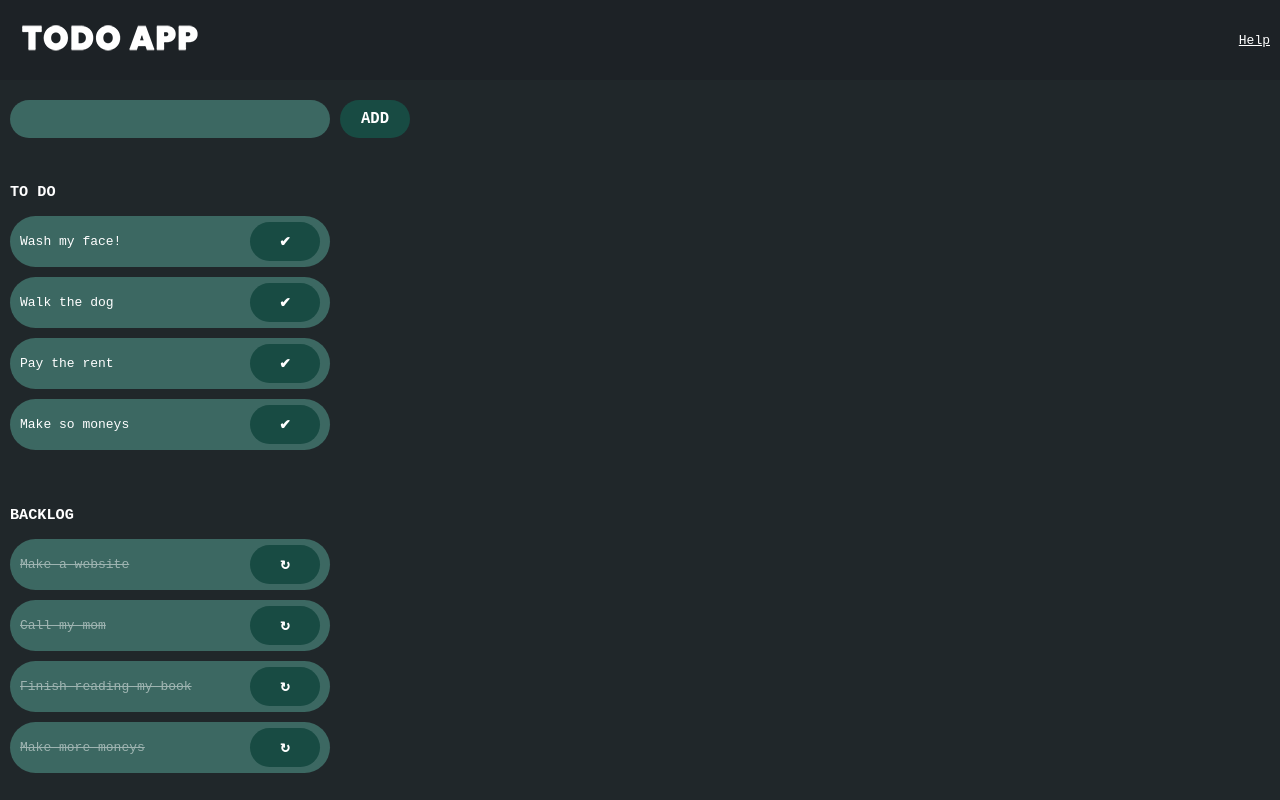
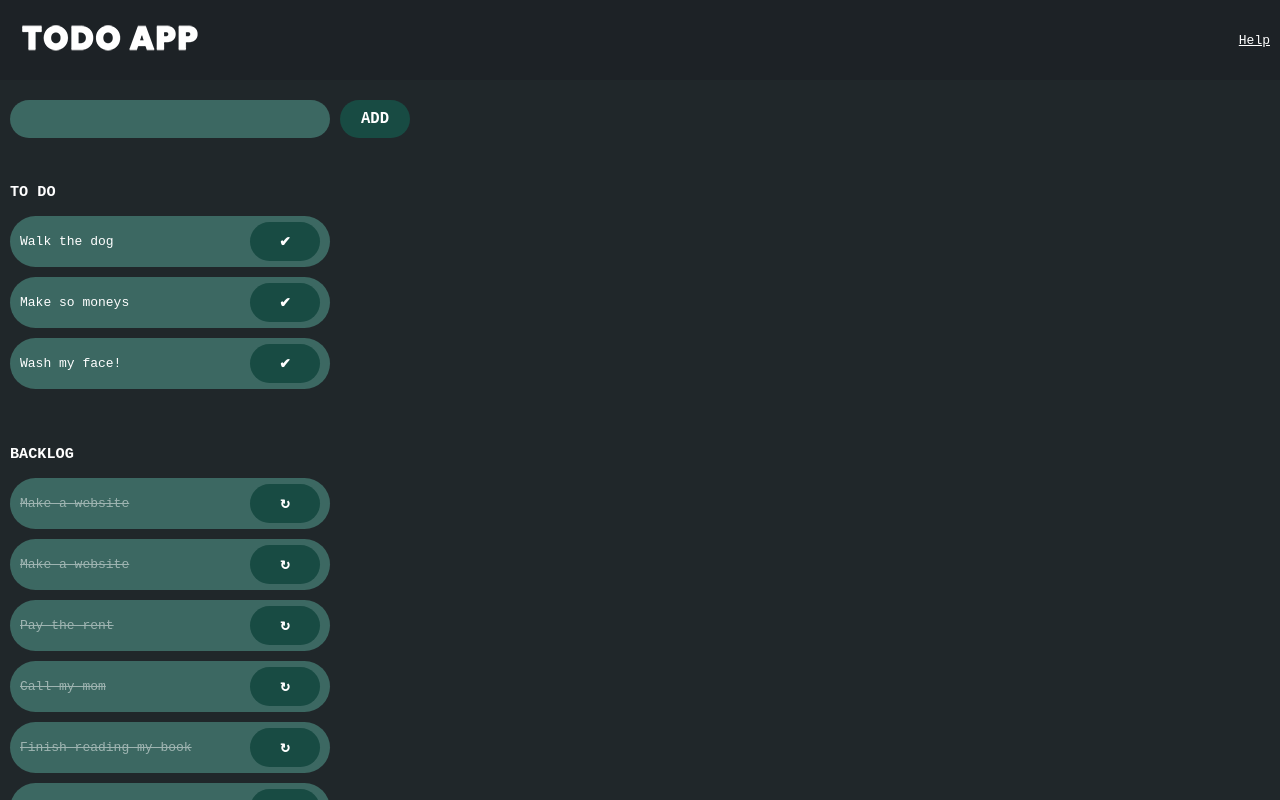
Before and after one commit to FBW44-2/Browser-Live-Coding, a React (Create React App) app in the folder React-live-coding/React-ToDos-App/: page / in a window 1280 px wide. Built offline with nearby package versions, Linux system fonts and the light colour scheme.

Commit message:
03-state-props-events

```diff
--- a/React-live-coding/React-ToDos-App/src/components/App.js
+++ b/React-live-coding/React-ToDos-App/src/components/App.js
@@ -1,15 +1,59 @@
-import React from 'react';
-import '../css/App.scss';
-import Navigation from './Navigation';
-import ToDosContainer from './ToDosContainer';
-import ToDonesContainer from './ToDonesContainer';
+import React, { useState } from "react";
+import "../css/App.scss";
+import Navigation from "./Navigation";
+import ToDosContainer from "./ToDosContainer";
+import ToDonesContainer from "./ToDonesContainer";
 
 const App = () => {
+
+  const [tasks, setTasks] = useState([
+    {id:"1", text: "Make a website", done: true },
+    {id:"2", text: "Make a website", done: true },
+    {id:"3", text: "Pay the rent", done: true },
+    {id:"4", text: "Call my mom", done: true },
+    {id:"5", text: "Walk the dog", done: false },
+    {id:"6", text: "Finish reading my book", done: true },
+    {id:"7", text: "Make more moneys", done: true },
+    {id:"8", text: "Make so moneys", done: false },
+    {id:"9", text: "Wash my face!", done: false }
+  ]);
+
+
+  const AddItem=(text)=>{
+    let task = {text : text, done:false}
+    setTasks( [ task,  ...tasks] )
+  }
+
+  const UpdateItem=(id)=>{
+ /*    let updatedTasks = tasks.map(task=>{
+      if(task.id===id){
+        task.done = !task.done
+        return task;
+      }  let updatedTasks = tasks.map(task=>{
+      if(task.id===id){
+        task.done = !task.done
+        return task;
+      }
+      return task;
+    })
+      return task;
+    })  */
+  /*   let updatedTasks = tasks.map(item=>item.id===id ? {...item,done:!item.done}:item)
+    setTasks(updatedTasks) */
+
+    setTasks(tasks.map(item=>item.id===id ? {...item,done:!item.done}:item) )
+
+  }
+
+
+  const TODOS = tasks.filter(item=>!item.done)
+  const TODONES = tasks.filter(item=>item.done)
+
   return (
     <div className="app">
       <Navigation></Navigation>
-      <ToDosContainer></ToDosContainer>
-      <ToDonesContainer></ToDonesContainer>
+      <ToDosContainer UpdateItem={UpdateItem}  AddItem={AddItem} TODOS= {TODOS} ></ToDosContainer>
+      <ToDonesContainer UpdateItem={UpdateItem} TODONES={TODONES} ></ToDonesContainer>
     </div>
   );
 };
--- a/React-live-coding/React-ToDos-App/src/components/ToDonesContainer.js
+++ b/React-live-coding/React-ToDos-App/src/components/ToDonesContainer.js
@@ -1,19 +1,13 @@
 import React from 'react';
 
-const ToDonesContainer = () => {
-  const todones = [
-    { text: 'Make a website', done: true },
-    { text: 'Call my mom', done: true },
-    { text: 'Finish reading my book', done: true },
-    { text: 'Make more moneys', done: true }
-  ];
+const ToDonesContainer = ({TODONES,UpdateItem}) => {
 
-  const toDoNesItems = todones.map(el => {
+  const toDoNesItems = TODONES.map(el => {
     return (
-      <div className="todones-item" key={el.text}>
+      <div className="todones-item" key={el.id}>
         <p>{el.text}</p>
         <div className="actions">
-          <button className="btn">&#8635;</button>
+          <button className="btn" onClick={()=>UpdateItem(el.id)}>&#8635;</button>
         </div>
       </div>
     );
@@ -22,7 +16,7 @@ const ToDonesContainer = () => {
   return (
     <div className="todones-container">
       <h3>BACKLOG</h3>
-      {todones.length > 0 && toDoNesItems}
+      {TODONES.length > 0 && toDoNesItems}
     </div>
   );
 };
--- a/React-live-coding/React-ToDos-App/src/components/ToDosContainer.js
+++ b/React-live-coding/React-ToDos-App/src/components/ToDosContainer.js
@@ -1,35 +1,39 @@
-import React from 'react';
+import React, { useRef } from 'react';
 
-const ToDosContainer = () => {
-  const todos = [
-    { text: 'Wash my face!', done: false },
-    { text: 'Walk the dog', done: false },
-    { text: 'Pay the rent', done: false },
-    { text: 'Make so moneys', done: false }
-  ];
+const ToDosContainer = ({TODOS , AddItem, UpdateItem}) => {
 
-  const toDoItems = todos.map(el => {
+  const toDoItems = TODOS.map(el => {
     return (
-      <div className="todo-item" key={el.text}>
+      <div className="todo-item" key={el.id}>
         <p>{el.text}</p>
         <div className="actions">
-          <button className="btn">&#10004;</button>
+          <button className="btn" onClick={()=>UpdateItem(el.id)}>&#10004;</button>
         </div>
       </div>
     );
   });
 
+
+const input = useRef()
+
+const handleSubmit=(e)=>{
+  e.preventDefault()
+  console.log(input.current.value)
+  AddItem(input.current.value)
+}
+
+
   return (
     <div className="todos-container">
-      <form className="todo-form">
+      <form className="todo-form" onSubmit={handleSubmit}>
         <label className="input-item">
-          <input type="text" name="todo" />
+          <input type="text" name="todo" ref={input}  />
         </label>
         <input className="btn" type="submit" value="ADD" />
       </form>
       <div className="todos">
         <h3>TO DO</h3>
-        {todos.length > 0 && toDoItems}
+        {TODOS.length > 0 && toDoItems}
       </div>
     </div>
   );
```
Also changed, not shown: 2 other files (tests, documents, lock files or other folders).
